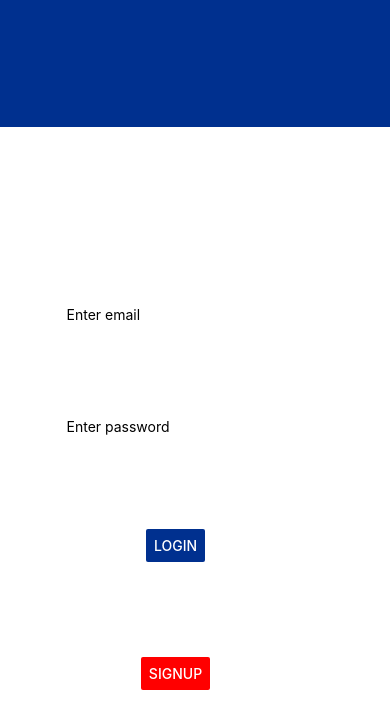
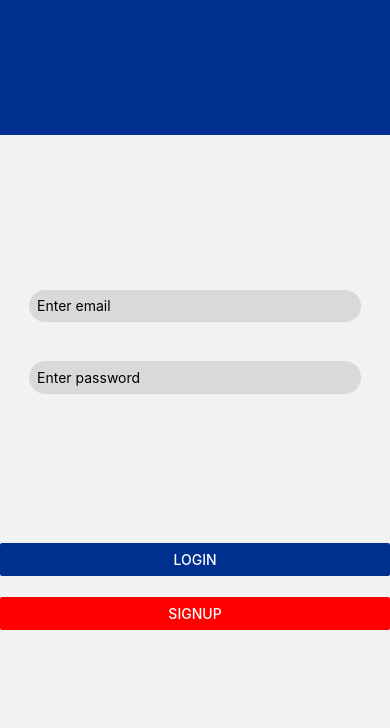
Before and after one commit to mPinyana/Shuttle-Example, a React Native app in the folder Demos/Example/: screen /Login in a window 390 px wide. Shown: the top 728 px of the page. Built offline with nearby package versions, Linux system fonts and the light colour scheme.

Commit message:
login page formatting

```diff
--- a/Demos/Example/app/Pages/LoginPage.js
+++ b/Demos/Example/app/Pages/LoginPage.js
@@ -102,13 +102,14 @@ const fetchUserProfile = async (userId) => {
 
     return (
     <View style ={styles.Container}>
-        <View  style ={styles.NavigationBar}>
-            <Text style={styles.Heading} >UCT Shuttle Services
-            </Text>
+
+        <View  style ={styles.header}>
+            <Text style={styles.headerText} >UCT Shuttle Services</Text>
         </View>
 
         <View style={styles.Salutations}>
-        <Text style={styles.Hi}>Hello!</Text><Text style={styles.Welkom}> Welcome, Please enter login details</Text>
+        <Text style={styles.Hi}>Hello!</Text>
+        {/* <Text style={styles.Welkom}> Welcome, Please enter login details</Text> */}
         </View>
 
         <View style={styles.InputBoxes}>
@@ -128,14 +129,19 @@ const fetchUserProfile = async (userId) => {
                     onChangeText={(text) => setPassword(text.trim())}
                     secureTextEntry={true}
                 />
-
-            <Button color={'#00308F'} style={styles.button} title='Login' onPress={logginIn}/>
-
-            <Button color={'red'} style={styles.button} title='SignUp' onPress={SignUp}/>
-
         </View>
 
+    <View style={styles.buttonContainer}>
+        <Button color={'#00308F'}
+            style={styles.button}
+            title='Login'
+            onPress={logginIn}/>
 
+        <Button color={'red'}
+            style={styles.button}
+            title='SignUp'
+            onPress={SignUp}/>
+    </View>
 
     </View>
 
@@ -145,71 +151,69 @@ const fetchUserProfile = async (userId) => {
 const styles = StyleSheet.create({
     Container:{
         flex:1,
-        backgroundColor: 'white',
+        //backgroundColor: 'white',
     },
 
-    button:{
-       flex:0,
-       // top:'90%',
-        width:'20%'
+    header: {
+        height: '16%',
+        width:'100%',
+        backgroundColor: '#00308F',
+        justifyContent:'space-evenly',
+        alignItems:'center',
+    },
+
+    headerText:{
+        color:'white',
+        fontSize:Platform.OS==='android'? 22:0,// Remove this during implementation
+    },
+
+    Salutations:{
+        height:'16%',
+        alignItems:'center',
+        width:'100%',
+        padding: '7%',
     },
 
     Hi:{
-
         fontStyle:'italic',
         fontSize:Platform.OS==='android'? 35:0,
         color:'#00308F',
     },
 
-    Heading:{
-        color:'white',
-        fontSize:Platform.OS==='android'? 22:0,// Remove this during implementation
-        top:'40%',
-        left:'22%',
-
-    },
-
-    InputBoxes:{
-        flex:0.8,
-        alignItems:'Center',
-        height: '20%',
-        width:'70%',
-        top:'10%',
-        left:'10%',
-        justifyContent:'flex-start',
-        justifyContent:'space-evenly'
-
-    },
-
-    inputText:{
-        height: 40,
-        borderColor: '#ffffff',
-        borderWidth: '2%',
-        borderRadius:'4px',
-        marginBottom: 20,
-        paddingHorizontal: 10,
-
-    },
-    NavigationBar: {
-        //flex: 0.5,
-        width:'100%',
-        height:'15%',
-        backgroundColor: '#00308F',
-        justifyContent:'Top',
-        alignItems:'Center',
-
-    },
-    Salutations:{
-        alignItems:'center',
-        width:'100%',
-        top:'8%',
-    },
     Welkom:{
         fontStyle:'italic',
         fontSize:Platform.OS==='android'? 22:0,
         color:'#00308F',
-    }
+    },
 
+    InputBoxes:{
+        height: '30%',
+        width:'100%',
+        justifyContent:'flex-start',
+        alignItems: 'center',
+
+    },
+
+    input: {
+        padding: '2%',
+        width: '85%',
+        borderRadius: 20,
+        justifyContent: 'space-evenly',
+        marginVertical: '5%',
+        backgroundColor: '#d9d9d9',
+    },
+
+    buttonContainer: {
+        height: '15%',
+        width:'100%',
+        flexDirection: 'column',
+        justifyContent:'space-evenly',
+    },
+
+    button:{
+       width:'60%',
+       padding: '10%',
+    },
 
 })
 export default LoginPage;
```
Also changed, not shown: 2 other files (tests, documents, lock files or other folders).
